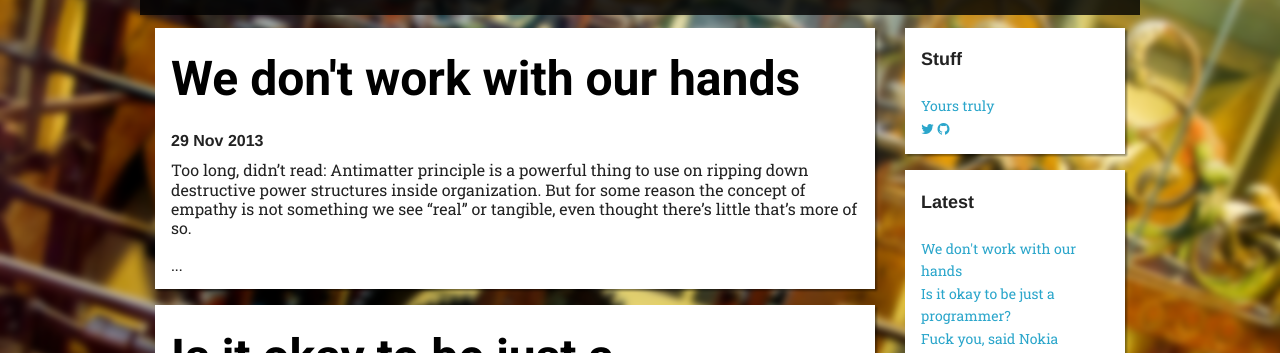
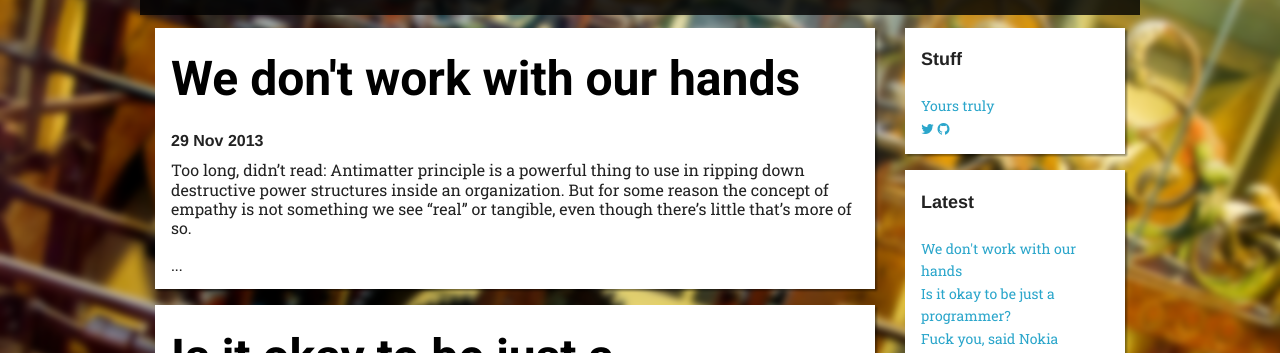
Before and after one commit to heimojuh/heimojuh.github.com, a Jekyll site: the page built from index.html, in a window 1280 px wide and 900 px high. Shown: the part 179-532 px from the top of the window. Built offline with Jekyll 4.4.1, drawn with Linux system fonts in a browser that asks for light colours; Markdown is read by kramdown in place of the engine named in the settings.

Commit message:
fixed typo

```diff
--- a/_posts/2013-11-29-we-dont-work-with-our-hands.md
+++ b/_posts/2013-11-29-we-dont-work-with-our-hands.md
@@ -7,7 +7,7 @@
 ---
 
 Too long, didn't read:
-Antimatter principle is a powerful thing to use on ripping down destructive power structures inside organization. But for some reason the concept of empathy is not something we see "real" or tangible, even thought there's little that's more of so.
+Antimatter principle is a powerful thing to use in ripping down destructive power structures inside an organization. But for some reason the concept of empathy is not something we see "real" or tangible, even though there's little that's more of so.
 
 [Antimatter principle](http://flowchainsensei.wordpress.com/2013/10/12/the-antimatter-principle/) is something that is catching fire in the wild, that is something splendid. I'm ever so happy that I got interested on the matter. I'm hugely thankful to mr. [Bob Marshall](https://twitter.com/flowchainsensei) for being ever so insightful to come up with methods like this, and to [Torbjörn Gyllebring](https://twitter.com/drunkcod) to make me dive deeper into soothing waters.
 
```
